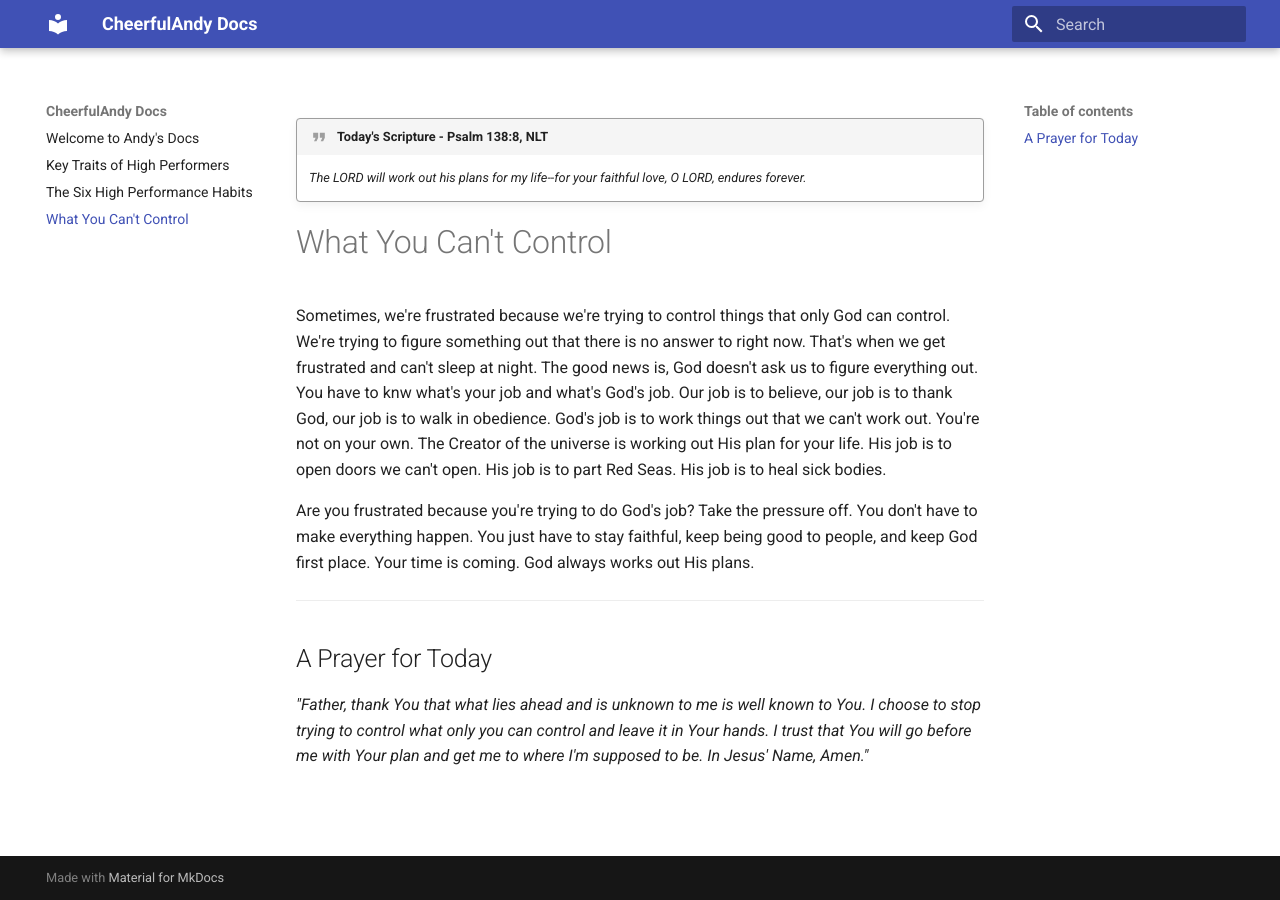
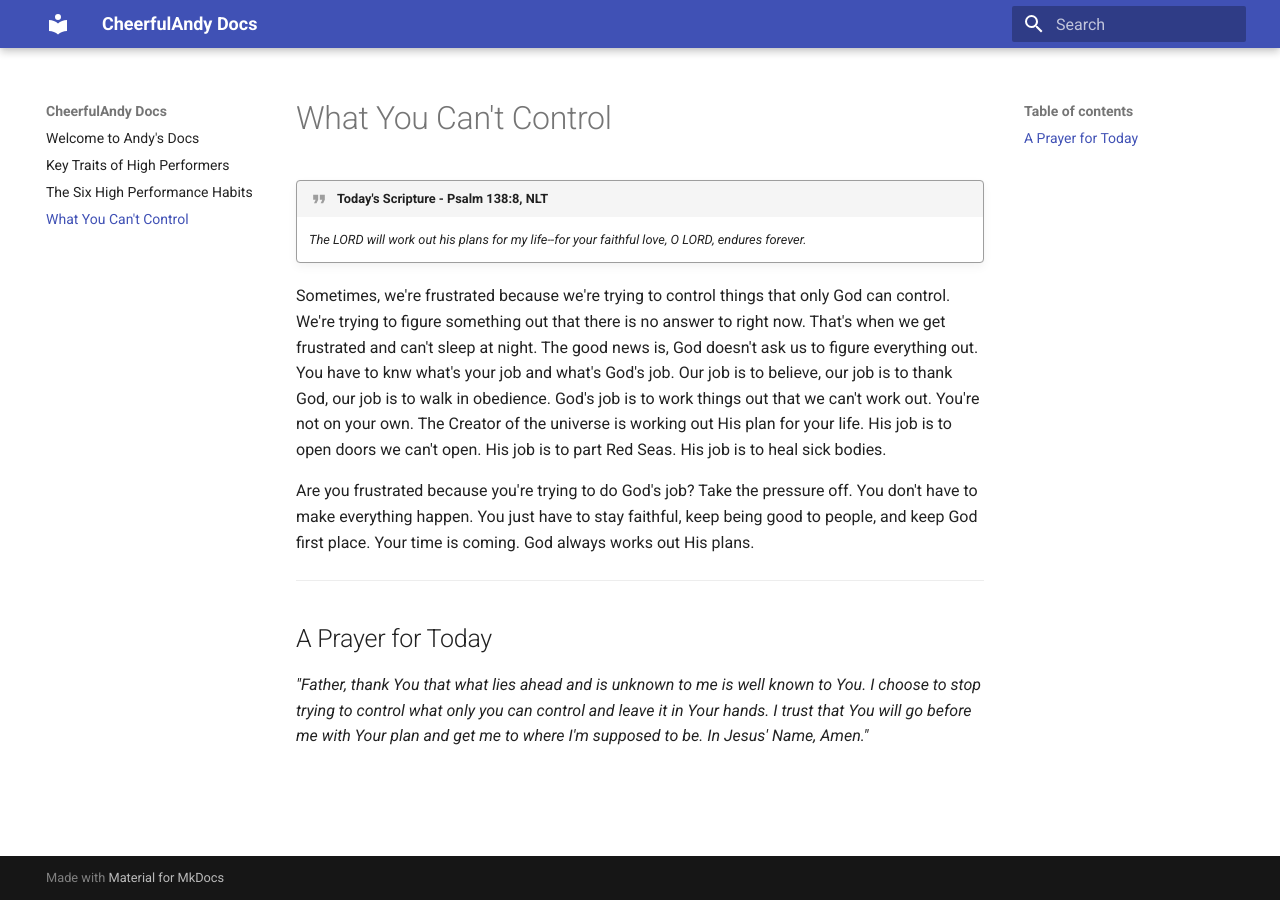
Before and after one commit to andrewchung/cheerfulandy-docs, an MkDocs documentation site: the page built from docs/what-you-cant-control.md, in a window 1280 px wide. Built offline with MkDocs 1.6.1 and Material for MkDocs 9.7.7, drawn with Linux system fonts in a browser that asks for light colours; plug-ins that fetch from the network failed and are left out.

Commit message:
docs: modify devotional

```diff
--- a/docs/what-you-cant-control.md
+++ b/docs/what-you-cant-control.md
@@ -2,11 +2,11 @@
 title: "What You Can't Control"
 ---
 
+# What You Can't Control
+
 !!! quote "Today's Scripture - Psalm 138:8, NLT"
 
     *The LORD will work out his plans for my life--for your faithful love, O LORD, endures forever.*
-
-# What You Can't Control
 
 Sometimes, we're frustrated because we're trying to control things that only God can control. We're trying to figure something out that there is no answer to right now. That's when we get frustrated and can't sleep at night. The good news is, God doesn't ask us to figure everything out. You have to knw what's your job and what's God's job. Our job is to believe, our job is to thank God, our job is to walk in obedience. God's job is to work things out that we can't work out. You're not on your own. The Creator of the universe is working out His plan for your life. His job is to open doors we can't open. His job is to part Red Seas. His job is to heal sick bodies.
 
```
